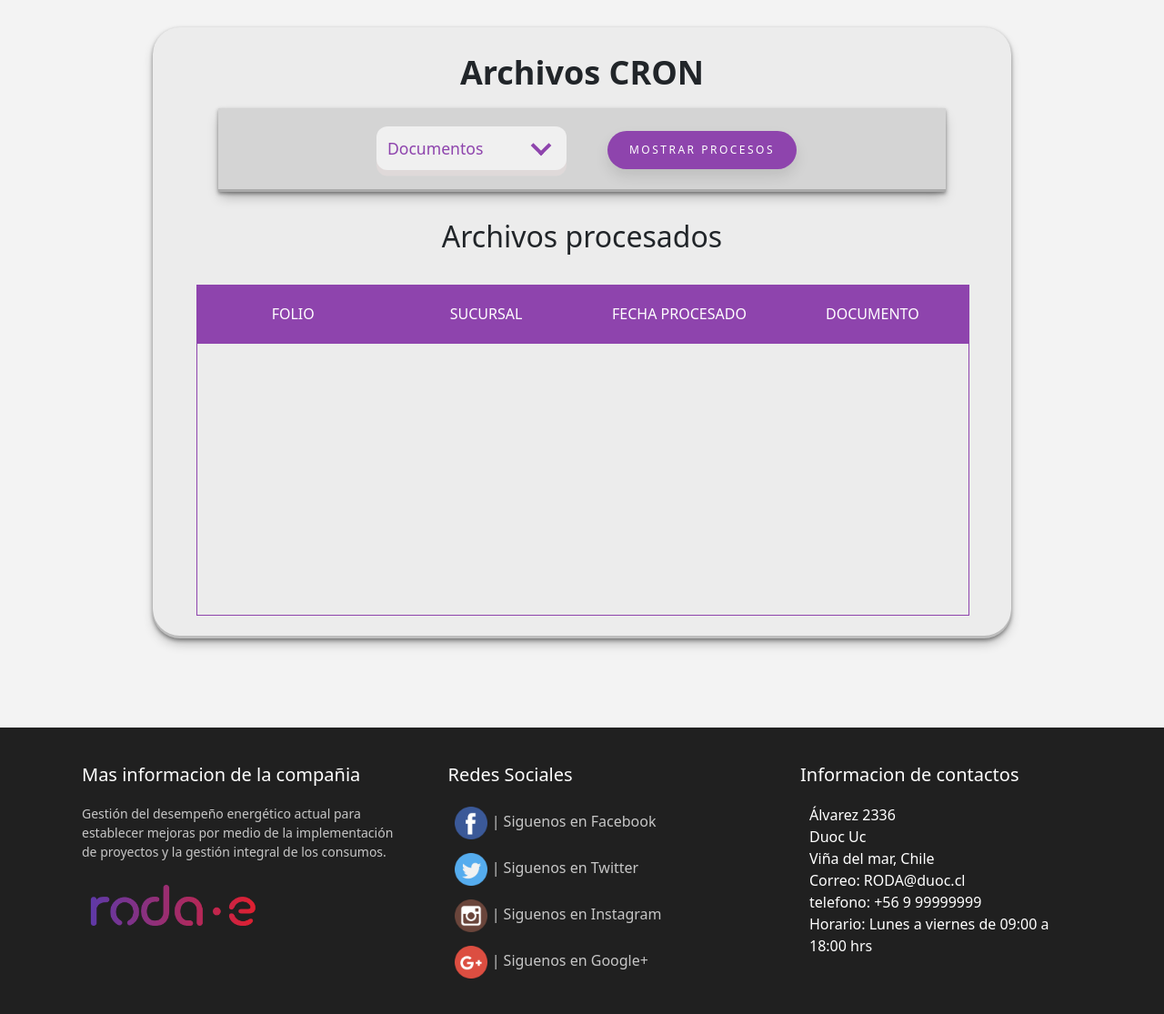
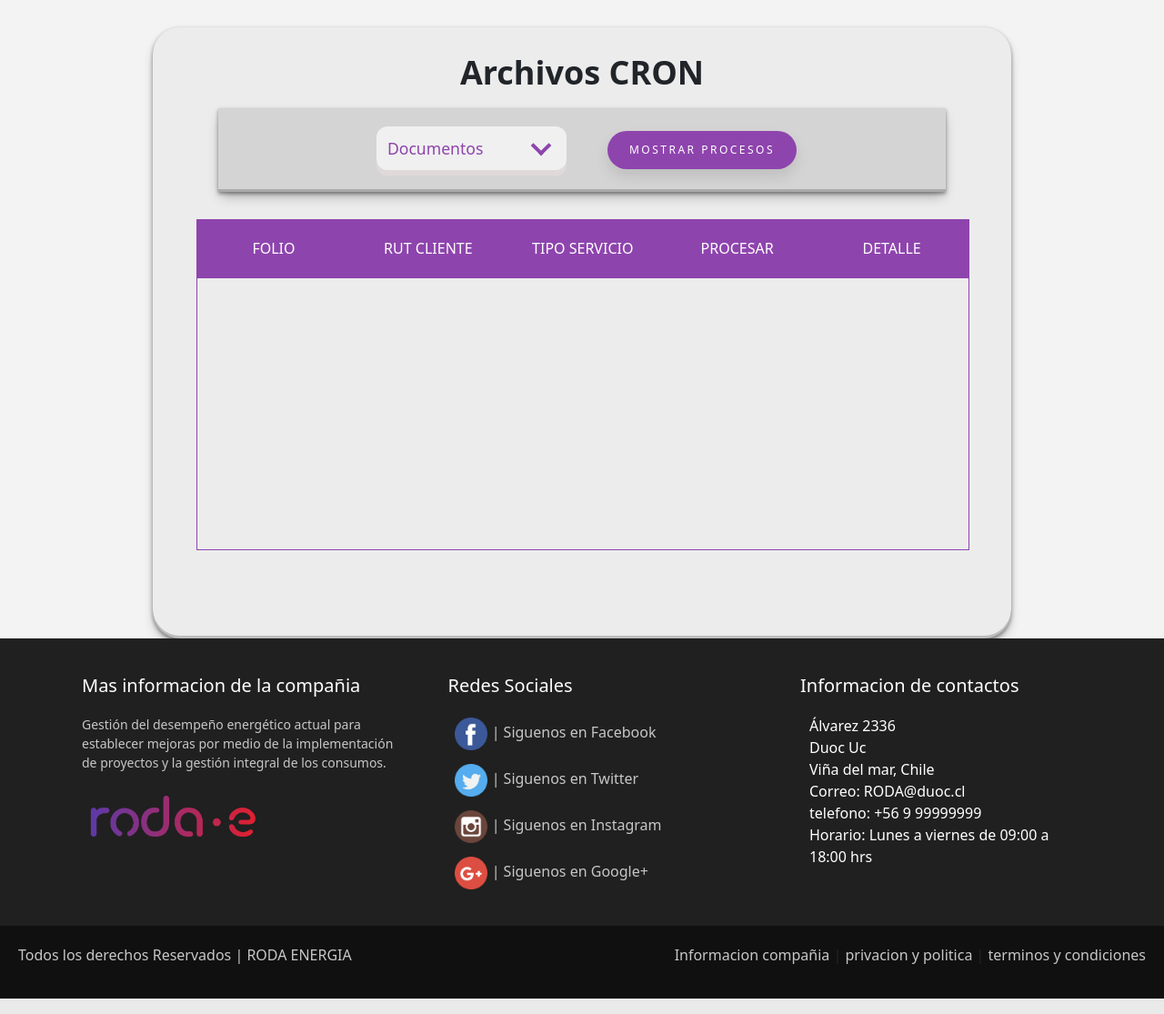
Before and after one commit to ivanmaldonaxdo/API_RODA_TCSB, a Django app: page /automatizacion/ in a window 1280 px wide. Shown: the part 80-1195 px from the top of the page at 91% size. Run offline with Django 3.2, Linux system fonts and the light colour scheme; lists and menus that the app fills with data are empty; some libraries are stand-ins or nearby versions.

Commit message:
cron busca

```diff
--- a/Transcriptor/urls.py
+++ b/Transcriptor/urls.py
@@ -19,8 +19,6 @@ from apps.users.views import authUser, Logout
 from django.conf.urls.static import static
 from django.conf import settings
 
-#falta agregar al path
-#path('procesoauto/', include('apps.OCR.automatico.routers')),
 
 urlpatterns = [
     path('admin/', admin.site.urls),
--- a/apps/OCR/automatico/cron.py
+++ b/apps/OCR/automatico/cron.py
@@ -35,7 +35,6 @@ from rut_chile.rut_chile import is_valid_rut, format_rut_without_dots
 #modelo por servicio agua , luz , gas
 
 class procesoautomatico(ViewSet):
-
     docs = None
     openkm = OpenKm('usrocr', 'j2X7^1IwI^cn','http://65.21.188.116:8080/OpenKM/services/rest/')
     def format_filtros(self,filtros):
@@ -45,7 +44,7 @@ class procesoautomatico(ViewSet):
         print("Filtros {} -".format(filtros))
         return filtros
 
-    @action(detail=False,methods = ['POST'],url_name="proceso_cron")
+    @action(detail=False,methods = ['POST'],url_name="search_docs")
     # @action(detail = False, methods = ['post'])
     def search_docs(self,request):
         filtros = dict(request.data)
--- a/apps/OCR/automatico/routers.py
+++ b/apps/OCR/automatico/routers.py
@@ -6,5 +6,5 @@ from rest_framework.routers import DefaultRouter
 
 router = DefaultRouter()
 
-router.register('', procesoautomatico, basename="procesocompleto")
+router.register('', procesoautomatico, basename="search_docs")
 urlpatterns = router.urls
--- a/apps/frontend/static/js/cron.js
+++ b/apps/frontend/static/js/cron.js
@@ -1,56 +1,27 @@
-function getCookie(cname) {
-    var name = cname + "=";
-    var decodedCookie = decodeURIComponent(document.cookie);
-    var ca = decodedCookie.split(';');
-    for (var i = 0; i < ca.length; i++) {
-        var c = ca[i];
-        while (c.charAt(0) == ' ') {
-            c = c.substring(1);
-        }
-        if (c.indexOf(name) == 0) {
-            return c.substring(name.length, c.length);
-        }
-    }
-    return "";
-}
-var csrftoken = getCookie('csrftoken');
-
-
-//funcion para detener el proceso
 
 
 //funcion para procesar archivos por folio
 //muestraproce
-document.getElementById("muestraproce").addEventListener('click', function (e) {
-    Swal.fire({
-        title: 'Buscando documentos procesados....',
-        timerProgressBar: true,
-        didOpen: () => {
-            Swal.showLoading()
-            getProcesedDocs();
-        },
-
-    })
-    e.preventDefault();
-    e.stopImmediatePropagation();
-
-})
-
-document.getElementById("muestraproce").addEventListener('click', function (e) {
-    let folio = document.getElementById("folio").value
-        //servicio = document.getElementById("tipo_servicio").value
-        // console.log(folio);
-        // console.log(servicio);
-    if (servicio =="Tipo de servicio" && folio == ""){
+document.getElementById("processDocs").addEventListener('click', function (e) {
+    let folio = document.getElementById("folio").value,
+        servicio = document.getElementById("tipo_servicio").value
+    // console.log(folio);
+    // console.log(servicio);
+    if (servicio =="Tipo de servicio"  && folio == ""){
         console.log("NADA DE INFO");
     }
     else{
         if (servicio == "Tipo de servicio") {
             // console.log("servicio no permitido");
+
             servicio = null;
         }
-            //si campos vacios se ejecuta codigo arrida de lo contrario
-            //se ejecuta el codigo de abajo solo por folio
+
+        // Swal.fire({
+        //     title: 'Are you sure?',
+        //     text: "You won't be able to revert this!",
+        //     icon: 'info',
+        // })
         Swal.fire({
             title: 'Buscando documentos a procesar....',
             timerProgressBar: true,
@@ -67,11 +38,12 @@ document.getElementById("muestraproce").addEventListener('click', function (e) {
 
 })
 
-//se manda a llamar la funcion getdocs solo ingresando el folio
-//para pronto asociarlo a al tipo de servicio
+function numberRange (start, end) {
+    return new Array(end - start).fill().map((d, i) => i + start);
+}
 function getDocs(folio,tpServicio, rutCli = null ) {
-    //en esta URL se consume las funciones de cron basado
-    const url = 'http://localhost:8000/documentos/procesocompleto/';
+    // const url = 'http://3.80.228.126/documentos/search_docs/'
+    const url = 'http://localhost:8000/documentos/search_docs/';
     // const HTMLResponse = document.querySelector("#tablaJS")
     fetch(url, {
         method: 'POST',
@@ -90,6 +62,7 @@ function getDocs(folio,tpServicio, rutCli = null ) {
         const status_code = response.status;
         console.log("Codigo estado es: ", response.status);
 
+
         swal.close()
         clearTable()
         if (status_code >= 400 ){
@@ -100,6 +73,8 @@ function getDocs(folio,tpServicio, rutCli = null ) {
                 showConfirmButton: false,
                 timer: 2000
             })
+            // console.log( response.json().catch(err => console.error(err)));
+            // console.log("No se ha encontrado informacion");
         }
         else {
             response.json().then(docs => {
@@ -110,37 +85,228 @@ function getDocs(folio,tpServicio, rutCli = null ) {
      });
 
 }
+//El es el elemento por ej: "uuid", index la fila en es que se encuentra
+let getValueElement = (el,index) =>{
+    return document.getElementsByName(el).item(index).value;
+}
+let getTextElement = (el,index) =>{
+    return document.getElementsByName(el).item(index).textContent;
+}
+
+let getValueByID = (el) =>{
+    return document.getElementById(el).value;
+}
+
+let setValueByID = (el,newValue) =>{
+    document.getElementById(el).value = newValue;
+}
+
+//onclick="myFunction(this)"
+// function myFunction()
+function EditRecordForEditDemo(element) {
+    var rowJavascript = element.parentNode.parentNode;
+    var rowjQuery = $(element).closest("tr");
+    alert("JavaScript Row Index : " + (rowJavascript.rowIndex - 1) + "\njQuery Row Index : " + (rowjQuery[0].rowIndex - 1));
+}
+function btnProcessDocs(elem) {
+    let fila = elem.parentNode.parentNode.parentNode;
+    let indexRow = fila.rowIndex
+    const documento = {
+        uuid : getValueElement('uuid',indexRow),
+        nomDoc : getValueElement('nomDoc',indexRow),
+        rut_emisor: getValueElement('RutEmi',indexRow)
+    };
+    Swal.fire({
+        title: 'Procesando documento....',
+        timerProgressBar: true,
+        didOpen: () => {
+            Swal.showLoading()
+            contenido = processDocs(indexRow,documento);
+            // console.log(contenido);
+        },
+
+    })
+}
+//boton para abrir y cerrar detalle
+function btndetalleDocs(elem){
+    let fila = elem.parentNode.parentNode.parentNode;
+    let indexRow = fila.rowIndex
+    console.log(indexRow);
+    console.log(getValueByID("mdFolio"));
+    console.log(getTextElement('tdFolio',indexRow));
+    setValueByID("mdFolio",getTextElement('tdFolio',indexRow));
+    setValueByID("mdNomDoc",getValueElement('nomDoc',indexRow));
+    setValueByID("mdFechaEmi",getValueElement('fechaEmi',indexRow));
+    setValueByID("mdRutEmi",getValueElement('RutEmi',indexRow));
 
 
+
+    // setValueID("mdFolio",getValueElement("tdFolio",indexRow));
+
+    let cerrar =document.querySelectorAll(".close")[0];
+    let modal =document.querySelectorAll(".amodal")[0];
+    let modalc =document.querySelectorAll(".modal-container")[0];
+
+    modalc.style.opacity = "1";
+    modalc.style.visibility = "visible";
+    modal.classList.toggle("modal-close");
+
+}
+let cerrar =document.querySelectorAll(".close")[0];
+let modal =document.querySelectorAll(".amodal")[0];
+let modalc =document.querySelectorAll(".modal-container")[0];
+
+cerrar.addEventListener("click", function(){
+    modal.classList.toggle("modal-close");
+
+    setTimeout(function() {
+        modalc.style.opacity = "0";
+        modalc.style.visibility = "hidden";
+    }, 600);
+
+});
+
+window.addEventListener("click", function (e){
+    if(e.target == modalc){
+        modal.classList.toggle("modal-close");
+
+        setTimeout(function() {
+            modalc.style.opacity = "0";
+            modalc.style.visibility = "hidden";
+        }, 600);
+    }
+})
+
+
+function getIndexTR(x) {
+    let index_tb = x.rowIndex;
+    let conteo_celdas_filas = document.getElementById("tablaJS").firstElementChild.childElementCount,
+        elemento = document.getElementById("tablaJS").firstElementChild;
+    let items_tr = x.cells[conteo_celdas_filas-1];
+    // console.log(items_tr[3]);
+    let row_uuid = document.getElementsByName("uuid").item(index_tb).value,
+        row_nomDoc = document.getElementsByName("nomDoc").item(index_tb).value,
+        row_RutEmi = document.getElementsByName("RutEmi").item(index_tb).value;
+    // console.log("uuid: ", row_uuid ," - nomDoc: ", row_nomDoc, " - RutEmi: ",row_RutEmi);
+
+    const documento = {uuid :row_uuid , nomDoc : row_nomDoc, rut_emisor: row_RutEmi};
+
+    Swal.fire({
+        title: 'Procesando documento....',
+        timerProgressBar: true,
+        didOpen: () => {
+            Swal.showLoading()
+            contenido = downloadDocs(index_tb,documento);
+            console.log(contenido);
+        },
+    })
+}
+
+function processDocs(indexRow,documento){
+    console.log("Index :", indexRow);
+    console.log("Objeto", documento.uuid);
+    // const url = 'http://3.80.228.126/documentos/process_docs/';
+    const url = 'http://localhost:8000/documentos/process_docs/';
+
+    fetch(url, {
+        method: 'POST',
+        headers: {
+            'Content-Type': 'application/json',
+            'X-CSRFToken': csrftoken,
+        },
+        body: JSON.stringify(documento)
+
+    })
+    .then((response) => {
+        response.json().then(content => {
+            const status_code = response.status;
+            swal.close()
+            if (status_code >= 400 ){
+                // console.log( response.json().catch(err => console.error(err)));
+                Swal.fire({
+                    // position: 'top-end',
+                    icon: 'error',
+                    title: 'Tuvimos problemas para procesar este archivo',
+                    showConfirmButton: false,
+                    timer: 3000
+                })
+
+                // Swal.fire({
+                //     icon: 'error',
+                //     title: 'Oops...',
+                //     text: 'No se han encontrado documentos..',
+                //     // footer: '<a href="">Why do I have this issue?</a>'
+                // })
+            }else{
+                Swal.fire({
+                    // position: 'top-end',
+                    icon: 'success',
+                    title: 'Documento procesado con éxito',
+                    showConfirmButton: false,
+                    timer: 3000
+                })
+                deleteRow(indexRow);
+
+            }
+
+            console.log("Contenido adquirido");
+           return content;
+        })
+    });
+}
+
+
+//FUNCION QUE TOMA POR PARAMETRO DOCUMENTO PARA MOSTRAR EN UNA FILA DE LA TABLA
 function createRowDoc(doc,event)
 {
-    // console.log(doc.uuid);
-    const tbody = document.querySelector("#tbodyProcessed");
+    const tbody = document.querySelector("#tablaJS");
     let body = '';
     let clase = "centrado",
         cssButton = "buttonDownload";
+    // console.log(data_value);
+    var fechaEmi = `${doc.dia_doc}/${doc.mes_doc}/${doc.anio_doc}`
+    let btn_uuid   = `<input type="hidden" id = "uuid"   name="uuid" value="${doc.uuid}"/>`,
+        btn_nomDoc = `<input type="hidden" id = "nomDoc" name="nomDoc" value="${doc.nomDoc}"/>`,
+        btn_RutRecep = `<input type="hidden" id = "RutRecep" name="RutRecep" value="${doc.rut_receptor}"/>`;
 
-    //LOCAL
-    var urlBase = 'http://localhost:8000';
-    //server
-    // var urlBase = 'http://localhost'
-    var urlDownload = urlBase + doc.documento
+    let btnProcesar = `<button id = 'process-doc' class="${cssButton}" type = 'button' name="process-doc" onclick = "btnProcessDocs(this)">Procesar</button>`,
+        btnDetalle = `<button id = 'detalleDoc' class="${cssButton}" type = 'button' name="detalleDoc" onclick = "btndetalleDocs(this)">Detalle</button>`,
+        btnFechaEmi = `<input type="hidden" id = "fechaEmi" name="fechaEmi" value="${fechaEmi}"/>`,
+        btn_RutEmi = `<input type="hidden" id = "RutEmi" name="RutEmi" value="${doc.rut_emisor}"/>`;
 
-    let btnDownload = `<button id = "downloadDoc" class="${cssButton}" type="button"> Descargar</button>`;
-    let hrefDownload = `<a href = "${urlDownload}" download> ${btnDownload}</a>`;
-
-    let tdfolio = `<td class = "${clase}" data-label="Folio">${doc.folio}</td>`,
-        tdSucur = `<td class = "${clase}"  data-label="Sucursal">${doc.rut_sucursal}</td>`,
-        tdFechaProcess = `<td class = "${clase}" data-label="Fecha Procesado">${doc.fecha}</td>`,
-        tdDownload = `<td class = "${clase}" data-label="Documento">${hrefDownload} </td>`;
+    // let button = `<button id = 'process-doc' class="${cssButton}" type = 'button' onclick ="downloadDocs(this)">Procesar</button>`;
+    //////////// FORMS PARA BOTONES
+    let form_detalle =  `<form action="">${btnDetalle}${btnFechaEmi}${btn_RutEmi}</form>`;
+    let form_procesar = `<form action="">${btn_uuid}${btn_nomDoc}${btn_RutRecep}${btnProcesar}</form>`;
 
 
+    let tdfolio = `<td class = "${clase}" data-label="Folio" name ="tdFolio"> ${doc.folio}</td>`,
+        tdRutReceptor = `<td class = "${clase}" data-label="Rut cliente"> ${doc.rut_receptor}</td>`,
+        tdTpServicio = `<td class = "${clase}" data-label="Tipo Servicio"> ${doc.tipo_servicio}</td>`,
+        tdProcesar = `<td class = "${clase}" data-label="Procesar"> ${form_procesar}</td>`,
+        tdDetalle = crearTd(clase,"Detalle",form_detalle);
 
-    body += `<tr">${tdfolio}${tdSucur}${tdFechaProcess}${tdDownload}</tr>`;
+        // tdDetalle = `<td class = "${clase}" data-label="Detalle"> ${form_detalle}</td>`;
+
+    body += `<tr>${tdfolio}${tdRutReceptor}${tdTpServicio}${tdProcesar}${tdDetalle}</tr>`;
     tbody.innerHTML += body;
 
 }
+
+function crearTd(clase,dt_label,contenido) {
+    let td = `<td class = "${clase}" data-label="${dt_label}"> ${contenido}</td>`;
+    return td
+}
 function clearTable(){
-    const table = document.querySelector("#tbodyProcessed");
+    const table = document.querySelector("#tablaJS");
     table.innerHTML = '';
 }
+function deleteRow(indexRow){
+    // document.getElementsByTagName("tr")[indexRow].remove();
+    document.getElementById("tableProcesados").deleteRow(indexRow);
+    console.log("FILA ELIMINADA GG");
+}
+
+//referencias js
+//https://stackoverflow.com/questions/68933909/how-to-pass-hidden-field-in-table-and-return-the-value-in-jquery-on-tr-click
+//https://bobbyhadz.com/blog/javascript-map-is-not-a-function#:~:text=The%20"TypeError%3A%20map%20is%20not,of%20how%20the%20error%20occurs.
--- a/apps/frontend/templates/frontend/cron.html
+++ b/apps/frontend/templates/frontend/cron.html
@@ -20,41 +20,47 @@
             </form>
         </div>
 
+
         <div class="container-table">
             <div class="table-responsive">
-                <h2 class="centrado">Archivos procesados</h2>
                 <div class="tbl-header">
                     <table cellpadding="0" cellspacing="0" border="0">
                       <thead>
                         <tr>
-                            {% comment %} <th >#</th> {% endcomment %}
                             <th class="centrado">Folio</th>
-                            <th class="centrado">Sucursal</th>
-                            <th class="centrado">Fecha Procesado</th>
-                            <th class="centrado">Documento</th>
+                            <th class="centrado">Rut cliente</th>
+                            <th class="centrado">Tipo Servicio</th>
+                            <th class="centrado">Procesar</th>
+                            <th class="centrado">Detalle</th>
 
-                            {% comment %} <th >Rut cliente</th> {% endcomment %}
+
                         </tr>
                       </thead>
                     </table>
                 </div>
                 <div class="tbl-content">
-                    <table class="table table-striped" cellpadding="0" cellspacing="0" border="0">
-                        <tbody id = "tbodyProcessed">
-                            {% comment %} <tr>
-                                <td>AAC</td>
-                                <td>AUSTRALIAN COMPANY </td>
-                                <td>$1.38</td>
-                                <td>+2.01</td>
-                                <td>-0.36%</td>
-                            </tr> {% endcomment %}
+                    <table class="table table-striped" id = "tableProcesados"  cellpadding="0" cellspacing="0" border="0">
+                        <tbody id = "tablaJS">
+                         {% for p in procesados %}
+                        <tr>
+                            {% comment %} <td class="centrado"> 1 </td> {% endcomment %}
+                            <td class="centrado"> {{p.folio}} </td>
+                            <td class="centrado">{{p.rut_receptor}}</th>
+                            <td class="centrado"> {{p.tipo_servicio}} </td>
+                            <td class="centrado"><button class="buttonDownload">Procesar</button> </td>
+                            <td class="centrado"><button class="buttonDownload">Detalle</button> </td>
 
-                            {% comment %} <td class="centrado"> 1 </td> {% endcomment %}
+                        </tr>
+                        {% endfor %}
                         </tbody>
                     </table>
                 </div>
             </div>
         </div>
+
+
+        <div class="modal-container">
+
     </div>
 
 </div>
```
